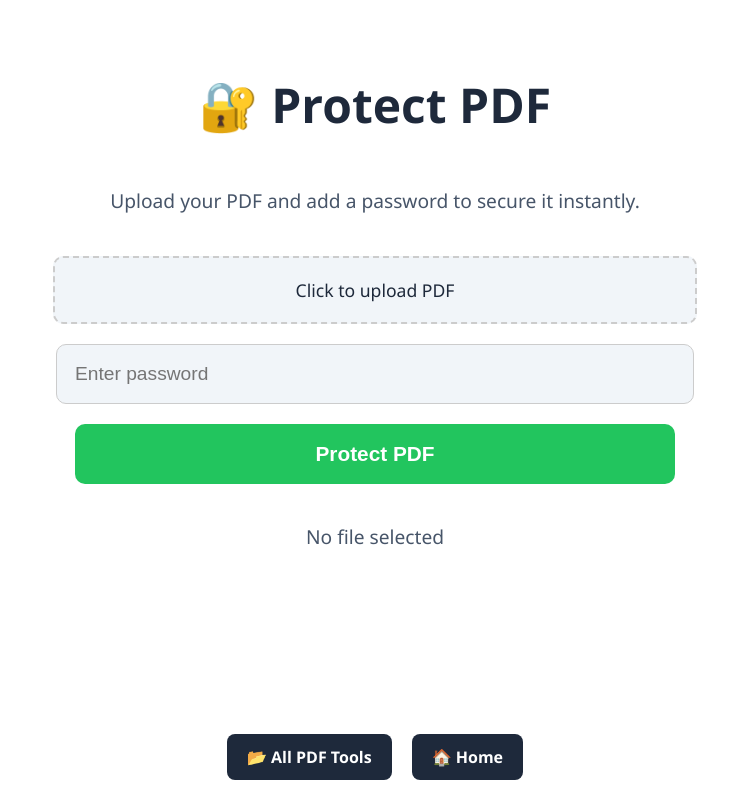
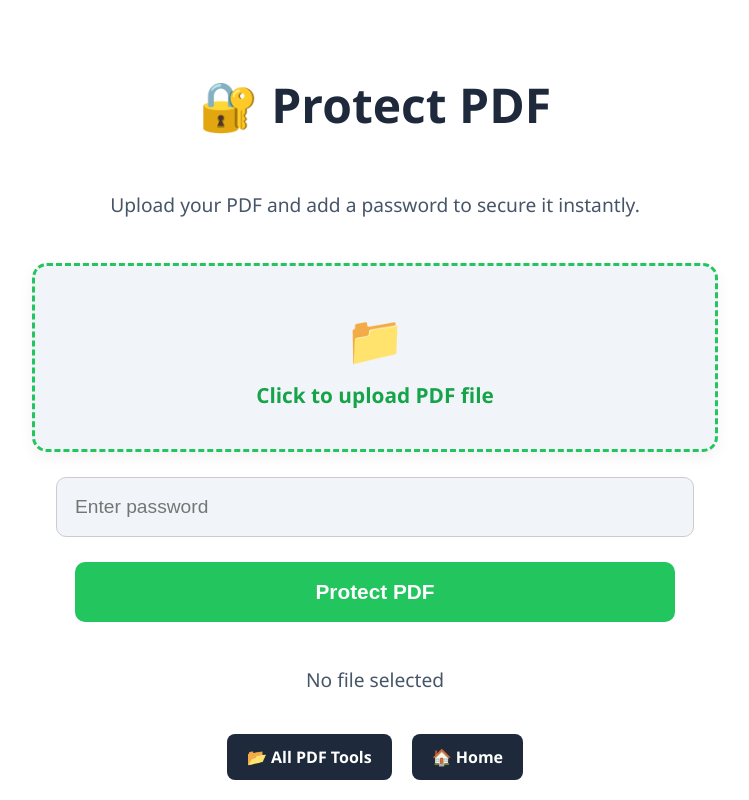
Before and after one commit to easyusehub/Protect-PDF, a plain HTML site: page protect.html in a window 1280 px wide. Shown: the whole page, without its empty margins (265-1014 px from the left). Drawn offline with Linux system fonts and the light colour scheme.

Commit message:
Update protect.html

```diff
--- a/protect.html
+++ b/protect.html
@@ -10,7 +10,7 @@ body {
     margin: 0;
     padding: 0;
     font-family: 'Segoe UI', Tahoma, Geneva, Verdana, sans-serif;
-    background: #fff; /* white background */
+    background: #fff;
     color: #1e293b;
     display: flex;
     flex-direction: column;
@@ -19,12 +19,12 @@ body {
     position: relative;
 }
 
-/* Tool container centered */
+/* Tool container */
 .container {
     display: flex;
     flex-direction: column;
     align-items: center;
-    gap: 20px;
+    gap: 25px;
     max-width: 600px;
     width: 90%;
     padding: 40px 20px;
@@ -39,21 +39,34 @@ h1 {
 .subtitle {
     font-size: 1.2rem;
     color: #475569;
-    line-height: 1.6;
 }
 
-/* Upload box */
+/* Premium Upload Box */
 .upload {
     width: 100%;
-    padding: 20px;
-    border: 2px dashed #ccc;
-    border-radius: 10px;
+    padding: 40px;
+    border: 3px dashed #22c55e;
+    border-radius: 15px;
+    background: #f1f5f9;
     cursor: pointer;
-    background: #f1f5f9;
-    font-size: 1.1rem;
+    font-size: 1.3rem;
+    font-weight: bold;
+    color: #16a34a;
+    display: flex;
+    flex-direction: column;
+    align-items: center;
+    justify-content: center;
+    gap: 10px;
+    transition: 0.3s;
+    box-shadow: 0 6px 15px rgba(0,0,0,0.05);
 }
 .upload:hover {
-    background: #e2e8f0;
+    background: #e6f4ea;
+    transform: translateY(-3px);
+    box-shadow: 0 10px 25px rgba(0,0,0,0.15);
+}
+.upload-icon {
+    font-size: 3rem;
 }
 
 /* Inputs */
@@ -86,7 +99,7 @@ button:hover {
     box-shadow: 0 6px 20px rgba(0,0,0,0.2);
 }
 
-/* Status text */
+/* Status */
 #status {
     font-size: 1.2rem;
     color: #475569;
@@ -121,7 +134,10 @@ button:hover {
     <h1>🔐 Protect PDF</h1>
     <p class="subtitle">Upload your PDF and add a password to secure it instantly.</p>
 
-    <div class="upload" onclick="document.getElementById('file').click()">Click to upload PDF</div>
+    <div class="upload" onclick="document.getElementById('file').click()">
+        <div class="upload-icon">📁</div>
+        Click to upload PDF file
+    </div>
     <input type="file" id="file" accept="application/pdf" hidden>
 
     <input type="password" id="password" placeholder="Enter password">
@@ -150,7 +166,7 @@ function protectPDF(){
 
     document.getElementById('status').innerText = "Protecting PDF...";
 
-    // Demo code → replace with API integration
+    // Demo → replace with API integration
     setTimeout(()=>{
         document.getElementById('status').innerText = "PDF protected successfully (Demo)";
     },1500);
```
